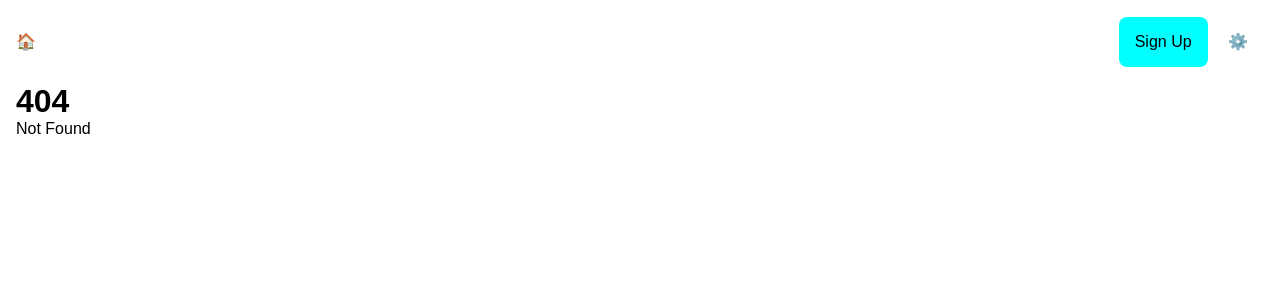
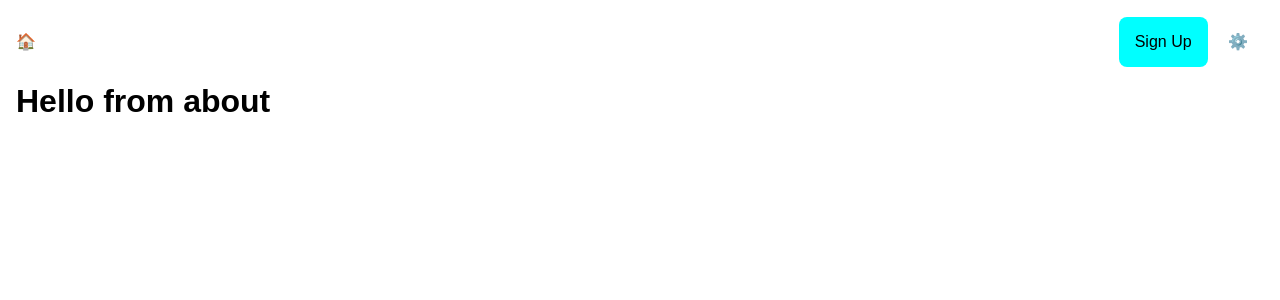
Before and after one commit to brnt-toast/emoji-UI, a SvelteKit app: page /about in a window 1280 px wide. Before the commit this address had no page. Shown: the top 300 px of the page. Built offline with nearby package versions, Linux system fonts and the light colour scheme.

Commit message:
init: about/

```diff
--- /dev/null
+++ b/src/routes/about/+page.svelte
@@ -0,0 +1 @@
+<h1> Hello from about</h1>
```
